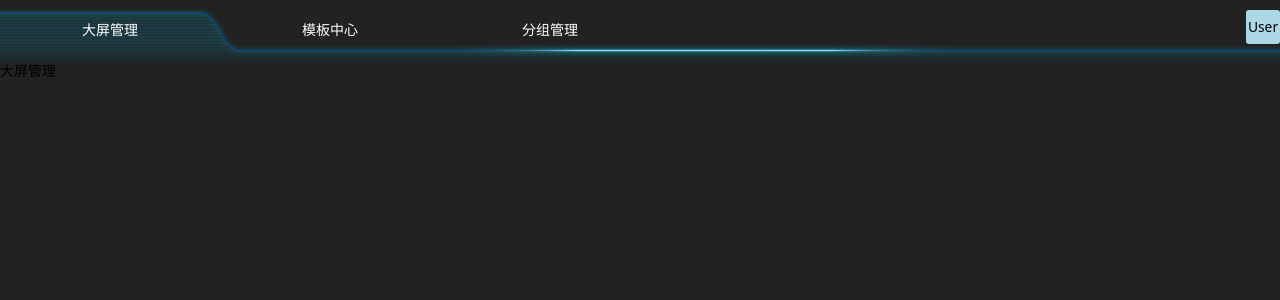
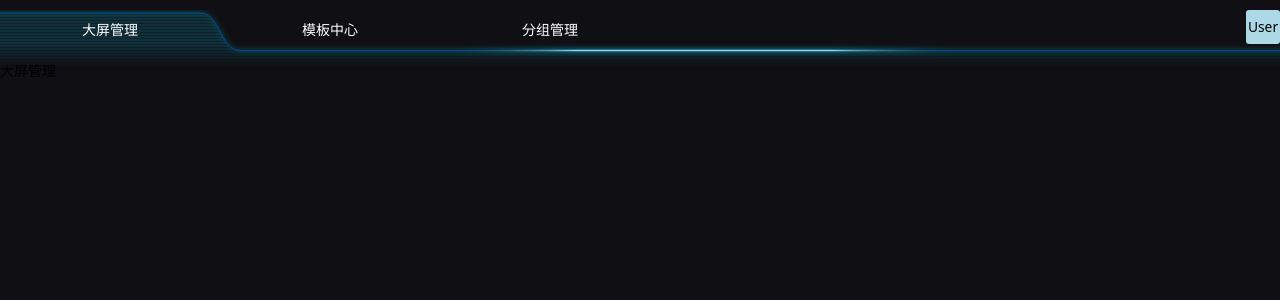
Before and after one commit to stefan-ysh/y-data-view, a Vue app: page / in a window 1280 px wide. Shown: the top 300 px of the page. Built offline with nearby package versions, Linux system fonts and the light colour scheme.

Commit message:
style:change the home page bgckground color

```diff
--- a/src/views/Home.vue
+++ b/src/views/Home.vue
@@ -27,7 +27,7 @@ const changeTab = (tab: number) => {
 .y-data-container {
   position: absolute;
   inset: 0;
-  background: #222;
+  background: #101014;
   header {
     width: 100%;
     height: 40px;
```
